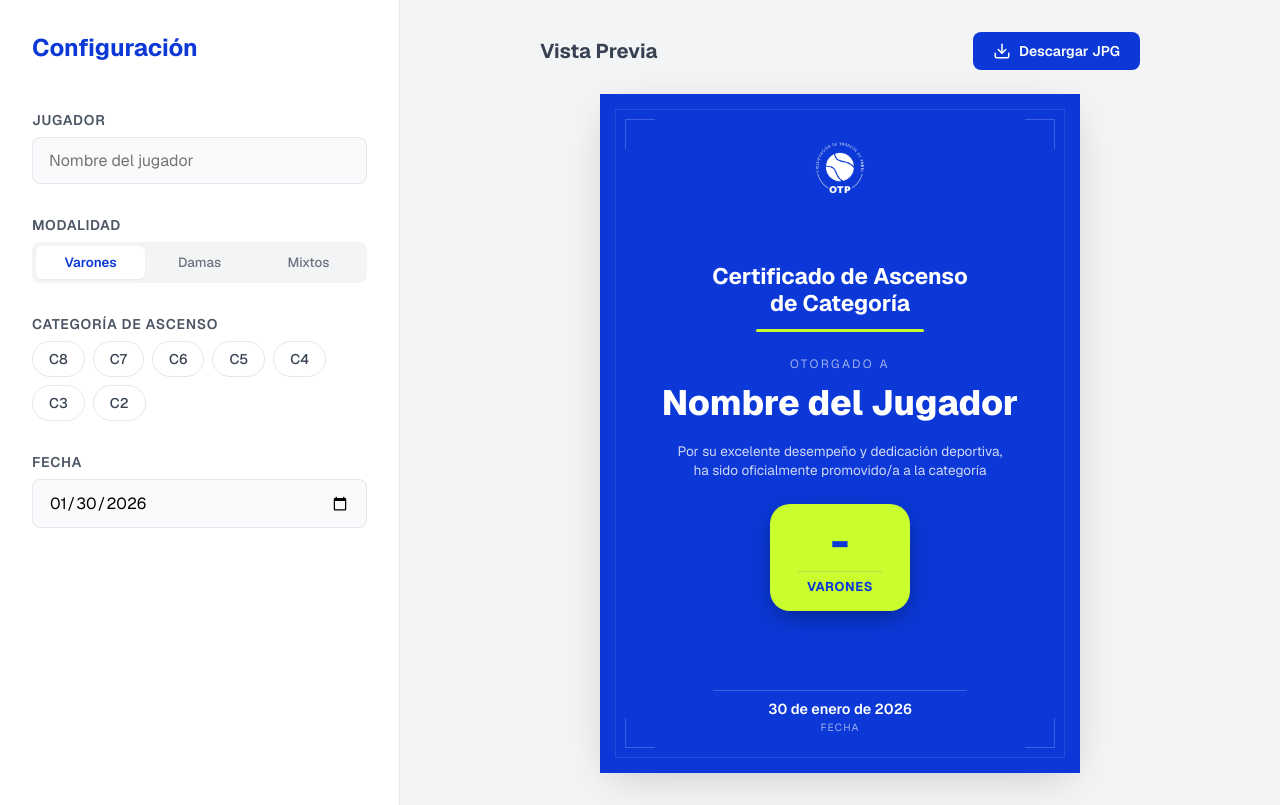
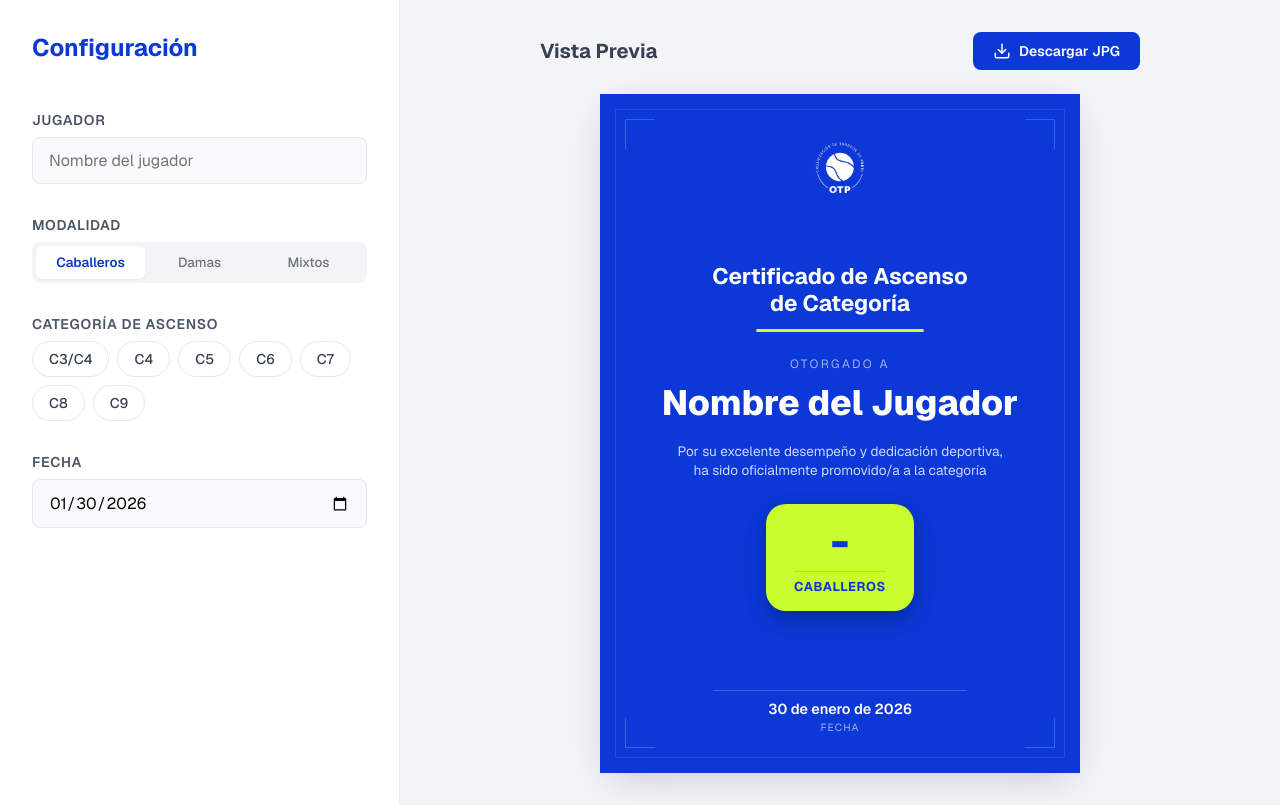
Before and after one commit to sumar21/generador-de-certificados-otp, a Next.js app: page / in a window 1280 px wide. Built offline with nearby package versions, Linux system fonts and the light colour scheme.

Commit message:
feat: dinamizar categorías por modalidad y agregar validaciones

```diff
--- a/src/app/page.tsx
+++ b/src/app/page.tsx
@@ -5,11 +5,26 @@ import './page.css';
 import Sidebar from '../components/Sidebar';
 import CertificatePreview from '../components/CertificatePreview';
 
-export type Modalidad = 'Varones' | 'Damas' | 'Mixtos';
+export type Modalidad = 'Caballeros' | 'Damas' | 'Mixtos';
+
+export const CATEGORIES: Record<Modalidad, string[]> = {
+  Caballeros: ['C3/C4', 'C4', 'C5', 'C6', 'C7', 'C8', 'C9'],
+  Damas: ['D4/D5', 'D6', 'D7/D8', 'D8'],
+  Mixtos: [
+    'Suma 9',
+    'Suma 10',
+    'Suma 11',
+    'Suma 12',
+    'Suma 13',
+    'Suma 14',
+    'Suma 15',
+    'Suma 16',
+  ],
+};
 
 export default function Home() {
   const [playerName, setPlayerName] = useState('');
-  const [modalidad, setModalidad] = useState<Modalidad>('Varones');
+  const [modalidad, setModalidad] = useState<Modalidad>('Caballeros');
   const [categoria, setCategoria] = useState('');
   const [fecha, setFecha] = useState<Date>(new Date());
 
--- a/src/components/CertificatePreview.tsx
+++ b/src/components/CertificatePreview.tsx
@@ -3,6 +3,7 @@ import { toJpeg } from 'html-to-image';
 import { Download } from 'lucide-react';
 import './CertificatePreview.css';
 import type { Modalidad } from '../app/page';
+import { CATEGORIES } from '../app/page';
 
 // The logo is served from the public/ folder directly as /logo.png
 
@@ -23,6 +24,25 @@ const CertificatePreview: React.FC<CertificatePreviewProps> = ({
     const [loading, setLoading] = useState(false);
 
     const handleDownload = async () => {
+        // 1. Validar nombre
+        if (!playerName.trim()) {
+            alert('Por favor, ingresa el nombre del jugador.');
+            return;
+        }
+
+        // 2. Validar categoría
+        if (!categoria) {
+            alert('Por favor, selecciona una categoría.');
+            return;
+        }
+
+        // 3. Validar que la categoría sea válida para la modalidad
+        const validCategories = CATEGORIES[modalidad];
+        if (!validCategories.includes(categoria)) {
+            alert(`La categoría "${categoria}" no es válida para la modalidad ${modalidad}. Por favor, selecciona una categoría correcta.`);
+            return;
+        }
+
         const captureNode = document.getElementById('capture-node') as HTMLDivElement;
         if (!captureNode) return;
 
--- a/src/components/Sidebar.tsx
+++ b/src/components/Sidebar.tsx
@@ -1,6 +1,7 @@
 import React from 'react';
 import './Sidebar.css';
 import type { Modalidad } from '../app/page';
+import { CATEGORIES } from '../app/page';
 
 interface SidebarProps {
     playerName: string;
@@ -12,22 +13,6 @@ interface SidebarProps {
     fecha: Date;
     setFecha: (value: Date) => void;
 }
-
-const CATEGORIES = {
-    Varones: ['C8', 'C7', 'C6', 'C5', 'C4', 'C3', 'C2'],
-    Damas: ['D7', 'D6', 'D5', 'D4', 'D3'],
-    Mixtos: [
-        'Suma 7',
-        'Suma 8',
-        'Suma 9',
-        'Suma 10',
-        'Suma 11',
-        'Suma 12',
-        'Suma 13',
-        'Suma 14',
-        'Suma 15',
-    ],
-};
 
 const Sidebar: React.FC<SidebarProps> = ({
     playerName,
@@ -79,7 +64,7 @@ const Sidebar: React.FC<SidebarProps> = ({
             <div className="form-group">
                 <label className="form-label">Modalidad</label>
                 <div className="segmented-control">
-                    {(['Varones', 'Damas', 'Mixtos'] as Modalidad[]).map((option) => (
+                    {(['Caballeros', 'Damas', 'Mixtos'] as Modalidad[]).map((option) => (
                         <button
                             key={option}
                             className={`segment-button ${modalidad === option ? 'active' : ''}`}
```
